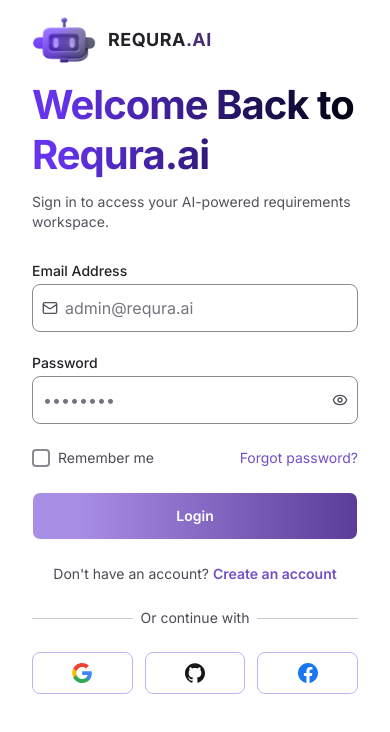
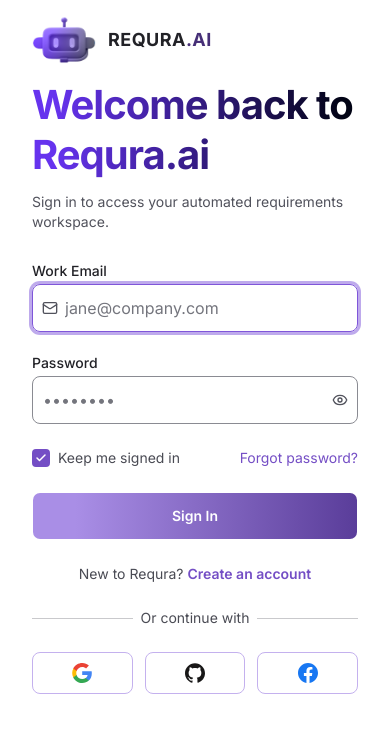
Before and after one commit to Requra/frontend, a React (Vite) app: page /auth/login in a window 390 px wide. Shown: the top 732 px of the page. Built offline with nearby package versions, Linux system fonts and the light colour scheme.

Commit message:
enhnce UI, UX, and UX writing for auth pages

```diff
--- a/src/features/auth/routes/Login.tsx
+++ b/src/features/auth/routes/Login.tsx
@@ -44,18 +44,19 @@ export const LoginPage = () => {
       <div className="max-w-[480px] mx-auto">
         <div className="mb-8">
           <h1 className="text-display leading-tight tracking-tight font-bold text-gradient-primary">
-            Welcome Back to Requra.ai
+            Welcome back to Requra.ai
           </h1>
           <p className="text-neutral-500 mt-3 text-body-md">
-            Sign in to access your AI-powered requirements workspace.
+            Sign in to access your automated requirements workspace.
           </p>
         </div>
 
         <form onSubmit={handleSubmit(onSubmit)} className="space-y-6">
           <Input
-            label="Email Address"
+            label="Work Email"
             type="email"
-            placeholder="admin@requra.ai"
+            placeholder="jane@company.com"
+            autoFocus
             {...register("email")}
             error={errors.email?.message}
             startIcon={<MailIcon className="text-neutral-500" />}
@@ -72,9 +73,9 @@ export const LoginPage = () => {
 
           <div className="flex items-center justify-between">
             <div className="flex items-center gap-2">
-              <Checkbox id="remember-me" />
+              <Checkbox id="remember-me" defaultChecked={true} />
               <label htmlFor="remember-me" className="text-sm text-neutral-600">
-                Remember me
+                Keep me signed in
               </label>
             </div>
             <Link
@@ -93,12 +94,12 @@ export const LoginPage = () => {
             isLoading={loginMutation.isPending}
           >
             <span className="relative z-10 w-full flex justify-center items-center">
-              {loginMutation.isPending ? "Logging in..." : "Login"}
+              {loginMutation.isPending ? "Signing in..." : "Sign In"}
             </span>
           </Button>
 
           <div className="text-center text-sm text-neutral-600">
-            Don't have an account?{" "}
+            New to Requra?{" "}
             <Link
               to={paths.auth.register}
               className="text-primary-600 font-semibold hover:underline"
--- a/src/features/auth/routes/Register.tsx
+++ b/src/features/auth/routes/Register.tsx
@@ -39,30 +39,31 @@ export const RegisterPage = () => {
   };
 
   return (
-    <div className="w-full px-8 lg:px-[80px] mt-20">
+    <div className="w-full px-8 lg:px-[80px] mt-20 pb-10">
       <div className="max-w-[480px] mx-auto">
         <div className="mb-8">
           <h1 className="text-4xl leading-tight tracking-tight font-bold text-gradient-primary">
-            Create your Requra.ai account
+            Automate your requirement extraction
           </h1>
           <p className="text-neutral-500 mt-3 text-body-md">
-            Start generating requirements from meetings and documents using AI.
+            Convert meetings and docs into structured user stories, criteria, and artifacts instantly.
           </p>
         </div>
 
         <form onSubmit={handleSubmit(onSubmit)} className="space-y-6">
           <Input
             label="Full Name"
-            placeholder="John Doe"
+            placeholder="Jane Doe"
+            autoFocus
             {...register("full_name")}
             error={errors.full_name?.message}
             startIcon={<UserIcon className="text-neutral-500" />}
           />
 
           <Input
-            label="Email"
+            label="Work Email"
             type="email"
-            placeholder="john@example.com"
+            placeholder="jane@company.com"
             {...register("email")}
             error={errors.email?.message}
             startIcon={<MailIcon className="text-neutral-500" />}
@@ -70,9 +71,9 @@ export const RegisterPage = () => {
 
           <div className="flex gap-5 items-start justify-between">
             <Input
-              label="Password"
+              label="Create a Password"
               type="password"
-              placeholder="••••••••"
+              placeholder="At least 8 chars"
               {...register("password")}
               error={errors.password?.message}
               className="flex-1 w-full"
@@ -98,9 +99,13 @@ export const RegisterPage = () => {
             isLoading={registerMutation.isPending}
           >
             <span className="relative z-10 w-full flex justify-center items-center">
-              {registerMutation.isPending ? "Creating account..." : "Sign Up"}
+              {registerMutation.isPending ? "Creating account..." : "Create Account"}
             </span>
           </Button>
+
+          <p className="text-xs text-center text-neutral-500 mt-2">
+            By creating an account, you agree to our Terms of Service and Privacy Policy.
+          </p>
 
           <div className="text-center text-sm text-neutral-600">
             Already have an account?{" "}
--- a/src/features/auth/types/index.ts
+++ b/src/features/auth/types/index.ts
@@ -23,21 +23,21 @@ export interface AuthResponse {
 }
 
 export const loginSchema = z.object({
-  email: z.string().email("Invalid email address"),
-  password: z.string().min(6, "Password must be at least 6 characters"),
+  email: z.string().min(1, "Email is required").email("Please enter a valid work email address."),
+  password: z.string().min(1, "Password is required"),
 });
 
 export type LoginCredentials = z.infer<typeof loginSchema>;
 
 export const registerSchema = z
   .object({
-    full_name: z.string().min(2, "Full name is required"),
-    email: z.string().email("Invalid email address"),
-    password: z.string().min(6, "Password must be at least 6 characters"),
+    full_name: z.string().min(2, "Please enter your full name."),
+    email: z.string().min(1, "Email is required").email("Please enter a valid work email address."),
+    password: z.string().min(8, "Password must be at least 8 characters long."),
     confirm_password: z.string(),
   })
   .refine((data) => data.password === data.confirm_password, {
-    message: "Passwords don't match",
+    message: "Passwords do not match.",
     path: ["confirm_password"], // Error path
   });
 
```
